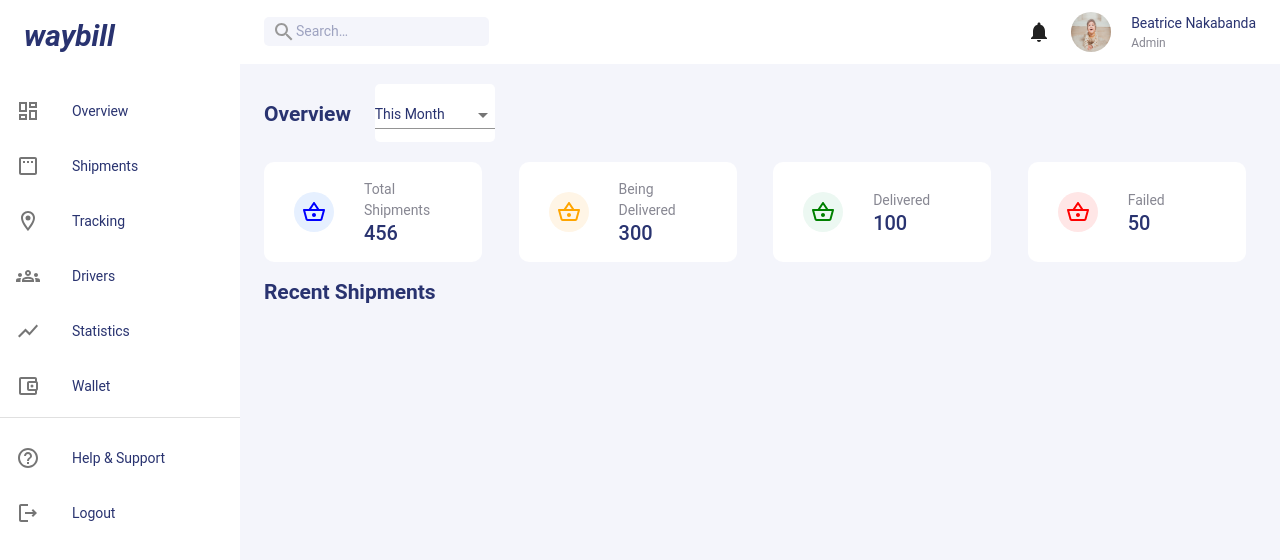
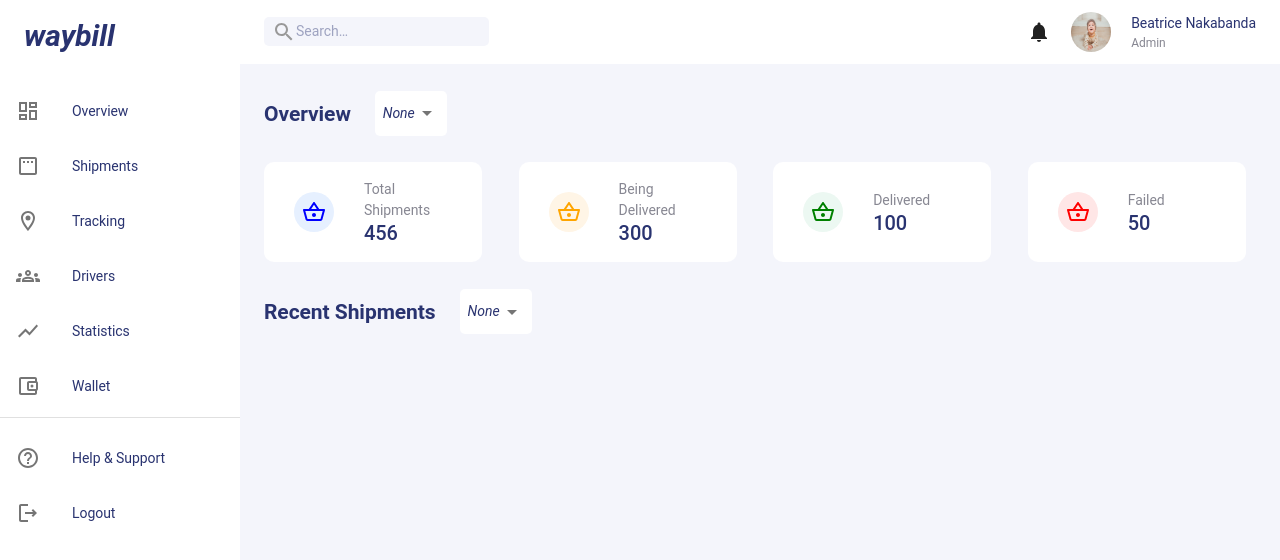
Before and after one commit to BeatsNakabanda/waybill, a React (Create React App) app: page / in a window 1280 px wide. Shown: the top 560 px of the page. Built offline with nearby package versions, Linux system fonts and the light colour scheme.

Commit message:
Modified select form

```diff
--- a/src/components/XCard.tsx
+++ b/src/components/XCard.tsx
@@ -13,7 +13,7 @@ const useStyles = makeStyles({
         marginRight: '10px',
         marginTop: '20px',
         cursor: 'pointer',
-        '& .css-46bh2p-MuiCardContent-root:last-child': {
+        '& .MuiCardContent-root:last-child': {
             padding: '0px'
         },
         '& .makeStyles-media-22': {
--- a/src/components/XSelectForm.tsx
+++ b/src/components/XSelectForm.tsx
@@ -1,11 +1,21 @@
 import FormControl from "@mui/material/FormControl";
-import InputLabel from "@mui/material/InputLabel";
+import { makeStyles, styled } from '@mui/styles';
 import Select, { SelectChangeEvent } from "@mui/material/Select";
 import MenuItem from "@mui/material/MenuItem";
 import Box from "@mui/material/Box";
 import { useState } from "react";
 
-const XSelectForm = (props: any) => {
+const useStyles = makeStyles({
+    root: {
+        borderRadius: '5px',
+        minWidth: 120,
+        backgroundColor: '#fff',
+        alignSelf: 'center',
+    }
+})
+
+const XSelectForm = () => {
+    const classes = useStyles();
     const [period, setPeriod] = useState('');
 
     const handleChange = (event: SelectChangeEvent) => {
@@ -13,22 +23,25 @@ const XSelectForm = (props: any) => {
     };
 
     return (
-        <Box sx={{ minWidth: 120, ml: 3, bgcolor: '#fff', borderRadius: '5px', }}>
-            <FormControl fullWidth variant="standard">
-                <InputLabel id="demo-simple-select-label">This Month</InputLabel>
+        <FormControl sx={{ml: 3, p: 1}} variant="standard" className={classes.root}>
             <Select
-                    labelId="demo-simple-select-label"
-                    id="demo-simple-select"
                 value={period}
-                    label="This week"
                 onChange={handleChange}
+                displayEmpty
+                disableUnderline
+                inputProps={{ 'aria-label': 'Without label' }}
             >
-                    <MenuItem value={'This week'}>This week</MenuItem>
-                    <MenuItem value={'Next week'}>Next week</MenuItem>
-                    <MenuItem value={'This Month'}>This Month</MenuItem>
+                <MenuItem value="">
+                    <em>None</em>
+                </MenuItem>
+                <MenuItem value={10}>This week</MenuItem>
+                <MenuItem value={20}>Last week</MenuItem>
+                <MenuItem value={30}>Next week</MenuItem>
+                <MenuItem value={40}>This month</MenuItem>
+                <MenuItem value={50}>Last month</MenuItem>
+                <MenuItem value={260}>Next month</MenuItem>
             </Select>
         </FormControl>
-        </Box>
     )
 }
 
--- a/src/components/XSideBarMenu.tsx
+++ b/src/components/XSideBarMenu.tsx
@@ -23,20 +23,6 @@ const useStyles = makeStyles({
     icon: {
         minWidth: '10%',
     },
-    listItem: {
-        '&:hover': {
-            color: '#0044FF',
-            backgroundColor: '#f4f5fb',
-            borderRight: '5px solid #0044FF',
-            '& .css-i4bv87-MuiSvgIcon-root': {
-                color: '#0044FF',
-            },
-            '& .css-1krnuft-MuiTypography-root': {
-                color: '#0044FF'
-            },
-        },
-
-    }
 });
 const XSideBarMenu = () => {
     const classes = useStyles();
--- a/src/modules/dashboard/Dashboard.tsx
+++ b/src/modules/dashboard/Dashboard.tsx
@@ -18,13 +18,11 @@ const useStyles = makeStyles({
         color: '#293370',
         marginTop: '20px'
     },
-    overview: {
+    section: {
         display: 'flex',
         marginTop: '20px'
     },
-    form: {
-        paddingLeft: '16px'
-    }
+
 })
 
 const Dashboard = () => {
@@ -33,15 +31,16 @@ const Dashboard = () => {
     return (
         <div className={classes.root}>
             <Toolbar />
-            <Box className={classes.overview}>
+            <Box className={classes.section}>
                 <h2 className={classes.title}>Overview</h2>
-                <XSelectForm className={classes.form} />
+                <XSelectForm />
             </Box>
             <Box className={classes.cards}>
                 <XCard />
             </Box>
-            <Box className={classes.title}>
-                <h2>Recent Shipments</h2>
+            <Box className={classes.section}>
+                <h2 className={classes.title}>Recent Shipments</h2>
+                <XSelectForm />
             </Box>
 
 
```
Lines whose indentation alone changed are shown as unchanged.
